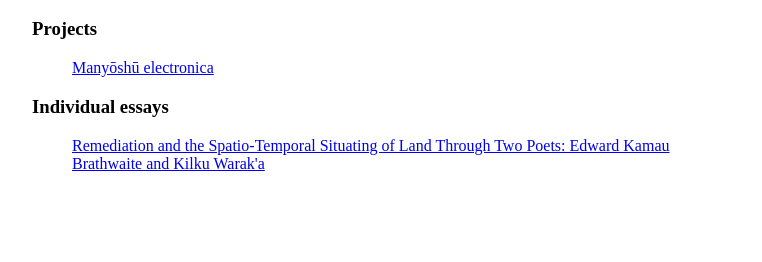
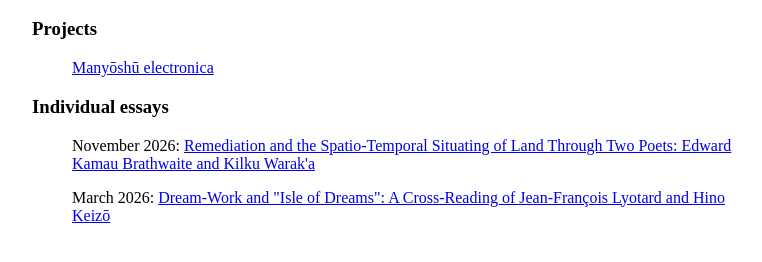
Before and after one commit to pelagicmoon/pelagicmoon-writings, a plain HTML site: page index.html in a window 1280 px wide. Shown: the part 48-310 px from the top of the page, without its empty margins (258-1020 px from the left). Drawn offline with Linux system fonts and the light colour scheme.

Commit message:
added dream work  to website

```diff
--- a/index.html
+++ b/index.html
@@ -25,8 +25,9 @@
         <h3>
             Individual essays
         </h3>
-        <p> <dd><a href="https://pelagicmoon.github.io/pelagicmoon-writings/remediation-and-the-spatio-temporal-situating-of-land-through-two-poems.html">Remediation and the Spatio-Temporal Situating of Land Through Two Poets: Edward Kamau Brathwaite and Kilku Warak'a</a></dd></p>
+        <p> <dd>November 2026: <a href="https://pelagicmoon.github.io/pelagicmoon-writings/remediation-and-the-spatio-temporal-situating-of-land-through-two-poems.html">Remediation and the Spatio-Temporal Situating of Land Through Two Poets: Edward Kamau Brathwaite and Kilku Warak'a</a></dd></p>
 
+        <p> <dd> March 2026: <a href="https://pelagicmoon.github.io/pelagicmoon-writings/dream-work-and-isle-of-dreams">Dream-Work and "Isle of Dreams": A Cross-Reading of Jean-François Lyotard and Hino Keizō</a></dd></p>
 	</body>
 
 </html>
```
Also changed, not shown: dream-work-and-isle-of-dreams.html (+1 -1 lines).
